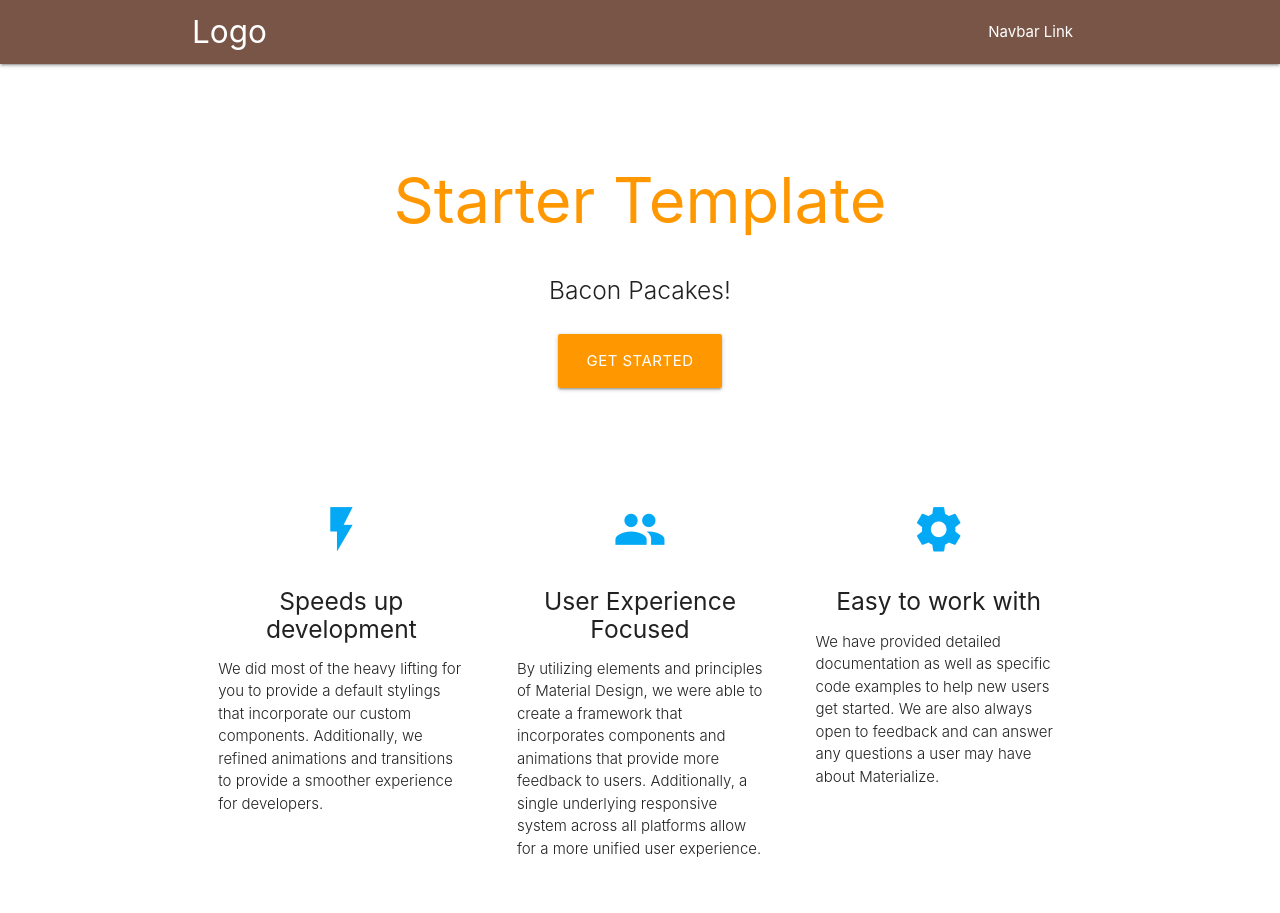
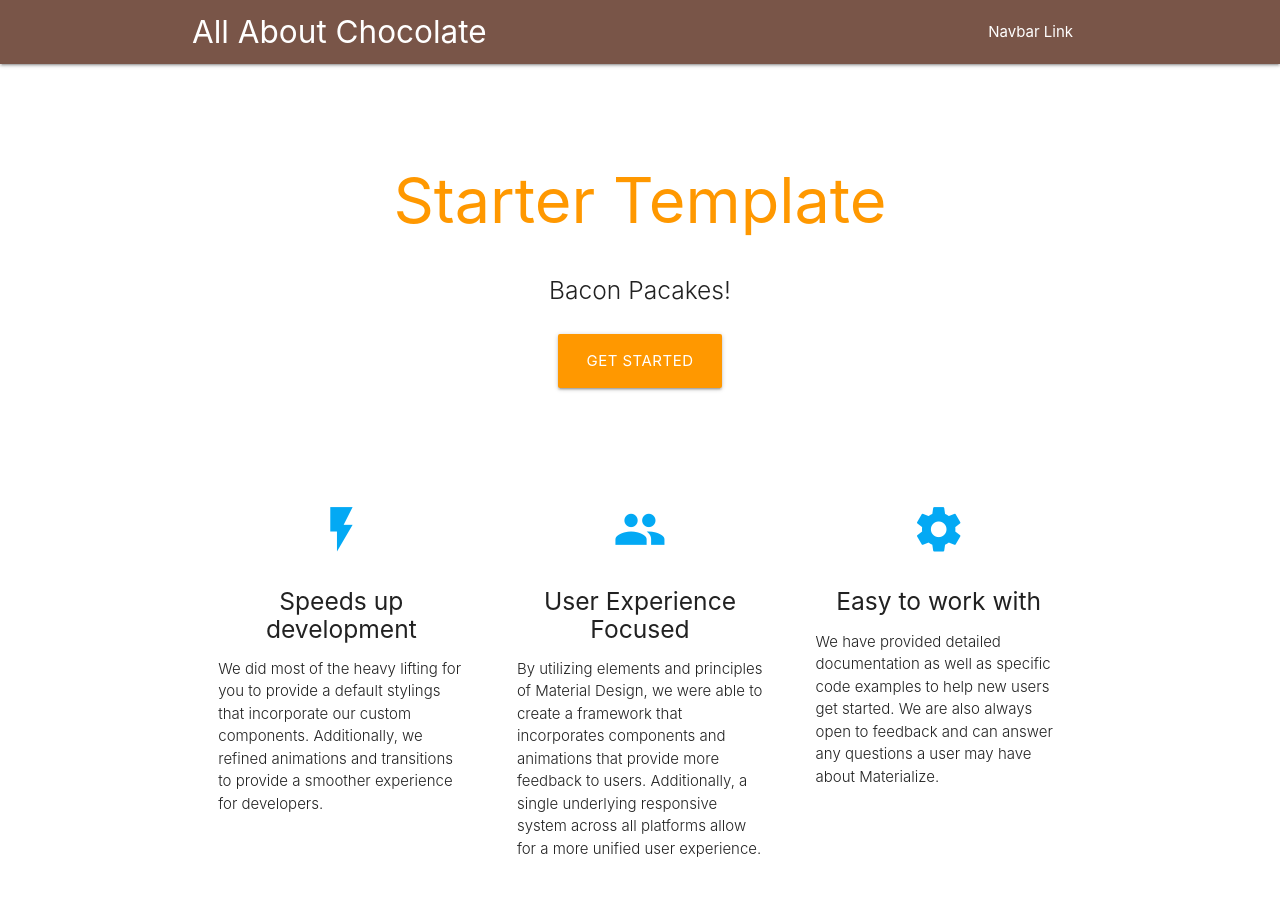
Before and after one commit to rskead/pwa, a plain HTML site: page second-pwa/index.html in a window 1280 px wide. Shown: the top 913 px of the page. Drawn offline with nearby package versions, Linux system fonts and the light colour scheme.

Commit message:
changed nav text

```diff
--- a/second-pwa/index.html
+++ b/second-pwa/index.html
@@ -22,7 +22,7 @@
 </head>
 <body>
   <nav class="brown" role="navigation">
-    <div class="nav-wrapper container"><a id="logo-container" href="#" class="brand-logo">Logo</a>
+    <div class="nav-wrapper container"><a id="logo-container" href="#" class="brand-logo">All About Chocolate</a>
       <ul class="right hide-on-med-and-down">
         <li><a href="#">Navbar Link</a></li>
       </ul>
```
